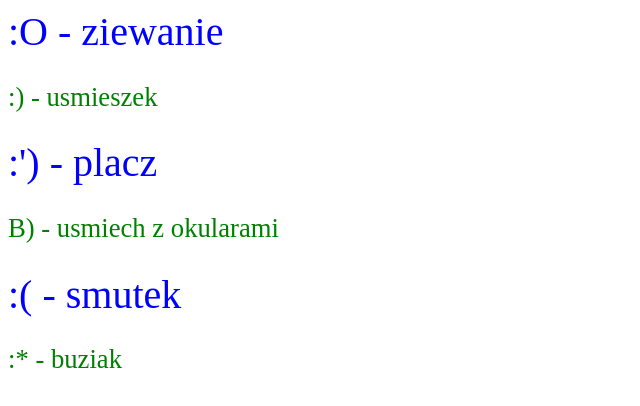
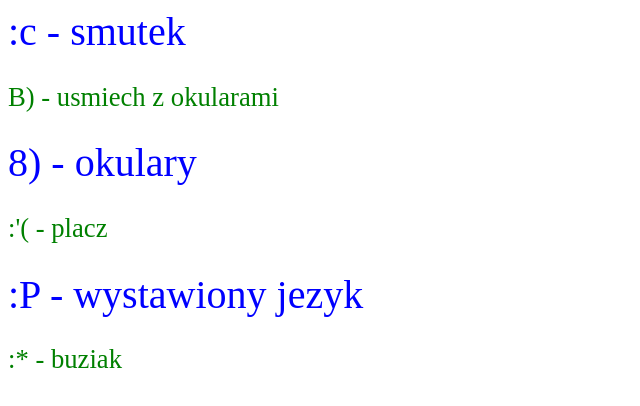
Before and after one commit to ZiomsonSpolsky/CSS1, a plain HTML site: page fobk_z6.html in a window 1280 px wide. Shown: the whole page, without its empty margins (0-640 px from the left). Drawn offline with Linux system fonts and the light colour scheme.

Commit message:
Update fobk_z6.html

```diff
--- a/fobk_z6.html
+++ b/fobk_z6.html
@@ -5,11 +5,11 @@
     <link href="fobk_z6.css" rel="stylesheet" type="text/CSS">
 </head>
 <body>
-    :O - ziewanie
-    <p>:) - usmieszek</p>
-    :') - placz
+    :c - smutek
     <p>B) - usmiech z okularami</p>
-    :( - smutek
+    8) - okulary
+    <p>:'( - placz</p>
+   :P - wystawiony jezyk
     <p>:* - buziak</p>
 
 </html>
```
